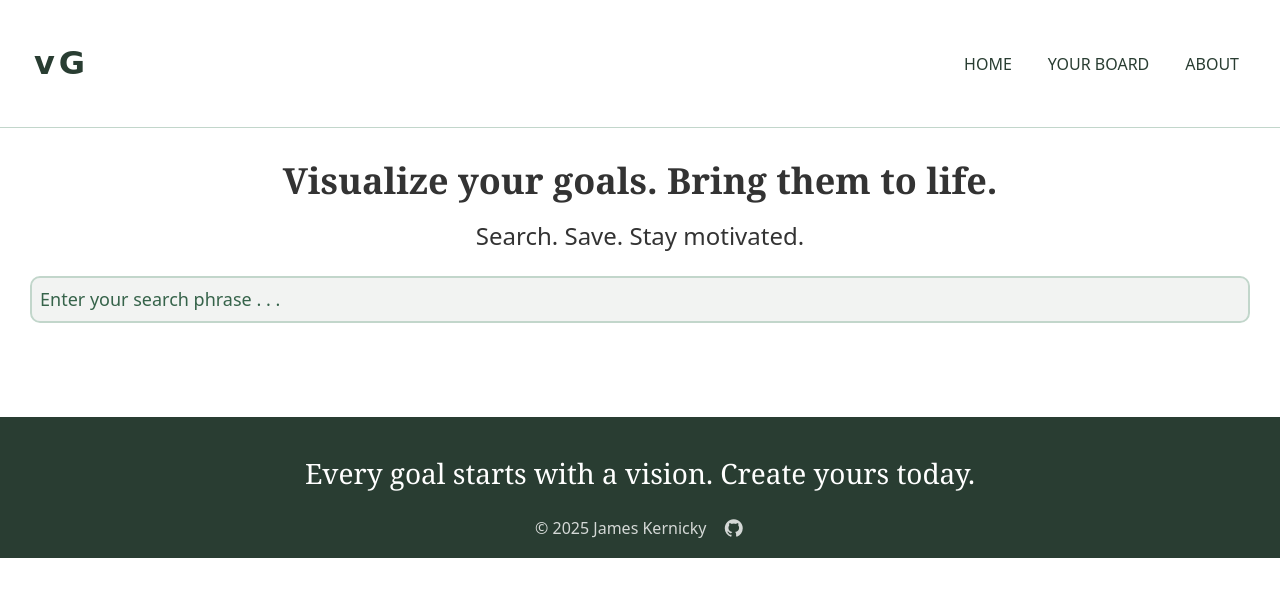
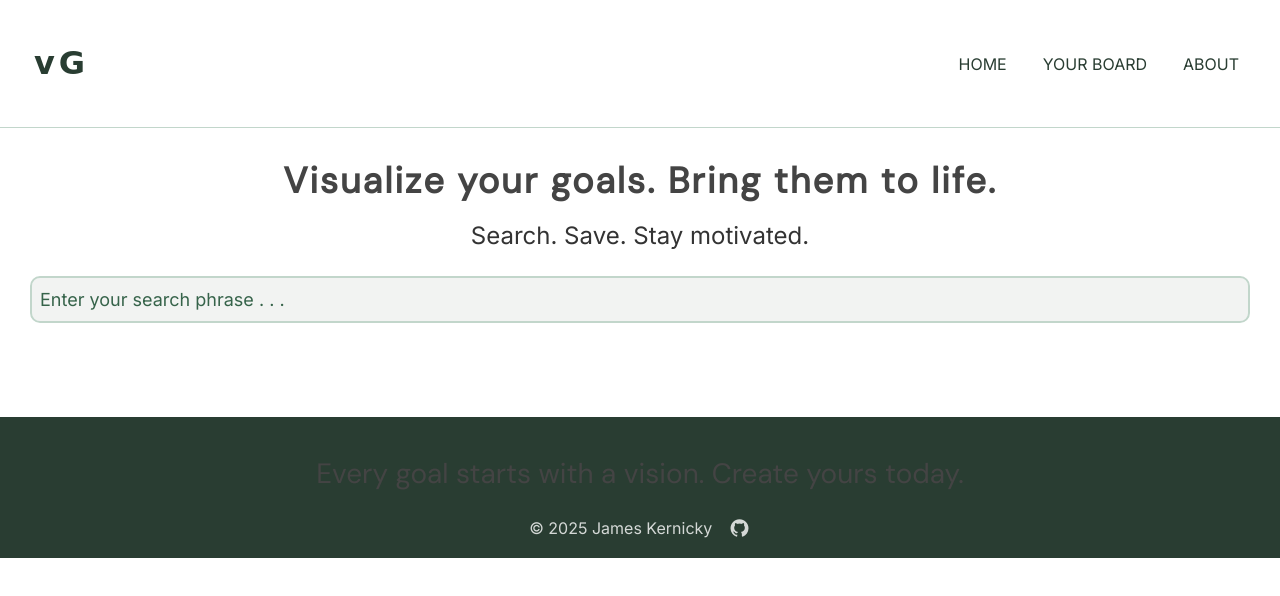
Before and after one commit to Kernix13/vision-grid-express, a website with bundled scripts: page public/index.html in a window 1280 px wide. Built offline with nearby package versions, Linux system fonts and the light colour scheme.

Commit message:
create fonts folder, add google fonts, edit css files

```diff
--- a/public/css/board.css
+++ b/public/css/board.css
@@ -140,7 +140,6 @@ body {
   color: rgb(221, 0, 0);
 }
 /* END new thumbnails elements */
-
 .image-text {
   display: grid;
   grid-template-columns: 1fr;
@@ -149,7 +148,7 @@ body {
   align-items: center;
   justify-content: center;
   padding: 1rem;
-  margin-bottom: 1rem;
+  margin-bottom: 2rem;
   background-color: var(--primary-muted-3);
 }
 
--- /dev/null
+++ b/public/css/fonts.css
@@ -0,0 +1,15 @@
+@font-face {
+  font-family: 'DM Sans';
+  src: url('../fonts/DMSans-Regular.woff2') format('woff2');
+  font-weight: 400;
+  font-style: normal;
+  font-display: swap;
+}
+
+@font-face {
+  font-family: 'Inter';
+  src: url('../fonts/Inter-Regular.woff2') format('woff2');
+  font-weight: 400;
+  font-style: normal;
+  font-display: swap;
+}
--- a/public/css/style.css
+++ b/public/css/style.css
@@ -3,25 +3,7 @@
 @import url("./settings.css");
 @import url("./modal.css");
 @import url("./board.css");
-
-/* I need to get this for the Logo, although currently it is using
-  Segoe script which looks good */
-@font-face {
-  font-family: "Dancing Script";
-  src: url("./fonts/DancingScript-Regular.ttf");
-  /* ttf is too big, I need woff2 */
-  format: "ttf";
-  font-style: normal;
-  font-weight: 500;
-}
-
-@font-face {
-  font-family: "Dancing Script";
-  src: url("./fonts/DancingScript-Medium.ttf");
-  format: "ttf";
-  font-style: normal;
-  font-weight: 600;
-}
+@import url("./fonts.css");
 
 :root {
   --white: #ffffff;
@@ -47,8 +29,7 @@ body {
   font-size: 1.125rem;
   color: var(--text);
   line-height: 1.5;
-  font-family: "Open Sans", sans-serif;
-  font-family: system-ui, -apple-system, BlinkMacSystemFont, 'Segoe UI', Roboto, Oxygen, Ubuntu, Cantarell, 'Open Sans', 'Helvetica Neue', sans-serif;
+  font-family: "Inter", sans-serif;
 }
 
 header {
@@ -59,22 +40,29 @@ header {
 h1,
 h2,
 h3 {
-  font-family: ui-serif, Georgia, Cambria, 'Times New Roman', Times, serif;
+  font-family: "DM Sans", sans-serif;
+  font-optical-sizing: auto;
+
   line-height: 1.2;
+  color: #444;
 }
 
 h1 {
   font-size: 2rem;
+  font-weight: 600;
+  letter-spacing: 2px;
   margin: 2rem 0 1rem;
   padding: 0 1rem;
+}
+
+h2 {
+  font-weight: 500;
 }
 
 .sub-title {
   margin-bottom: 1.5rem;
   font-size: 1.5rem;
 }
-
-
 
 :not(body)::selection {
   background-color: var(--primary-dark-2);
```
Also changed, not shown: README.md, public/fonts/DMSans-Regular.woff2 (added), public/fonts/Inter-Regular.woff2 (added).
